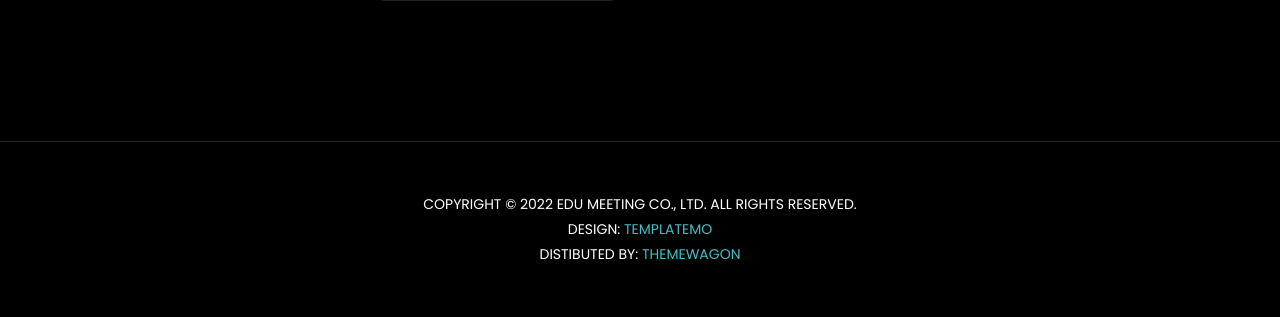
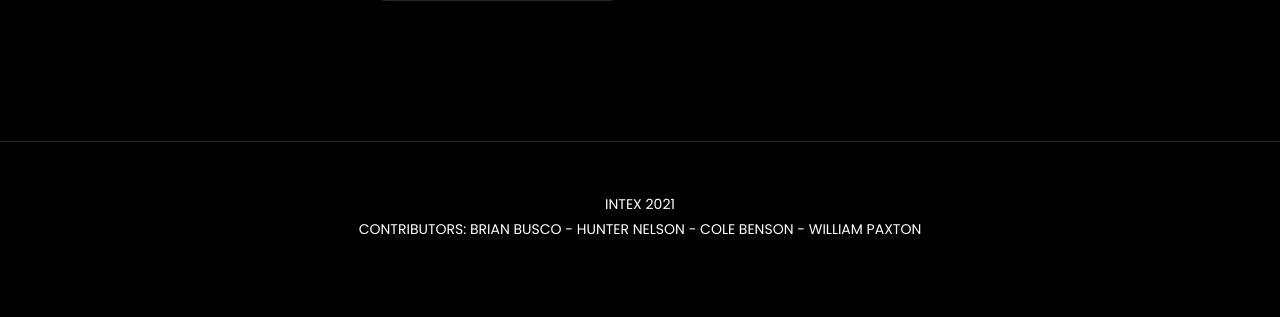
Before and after one commit to huntnel/Intex, a Django app: page / in a window 1280 px wide. Shown: the part 4433-4750 px from the top of the page. After the commit the page ends 4668 px from the top, so only its background shows below. Run offline with Django 3.2, Linux system fonts and the light colour scheme; some libraries are stand-ins or nearby versions.

Commit message:
Changed something not sure whqt

```diff
--- a/Intex/templates/OpiodPages/index.html
+++ b/Intex/templates/OpiodPages/index.html
@@ -728,12 +728,10 @@
       </div>
     </div> {% endcomment %}
     <div class="footer">
-      <p>Copyright © 2022 Edu Meeting Co., Ltd. All Rights Reserved.
+      <p> INTEX 2021
           <br>
-          Design: <a href="https://templatemo.com" target="_parent" title="free css templates">TemplateMo</a>
-          <br>
-          Distibuted By: <a href="https://themewagon.com" target="_blank" title="Build Better UI, Faster">ThemeWagon</a>
-        </p>
+          Contributors: Brian Busco - Hunter Nelson - Cole Benson - William Paxton
+      </p>
     </div>
   </section>
 
```
